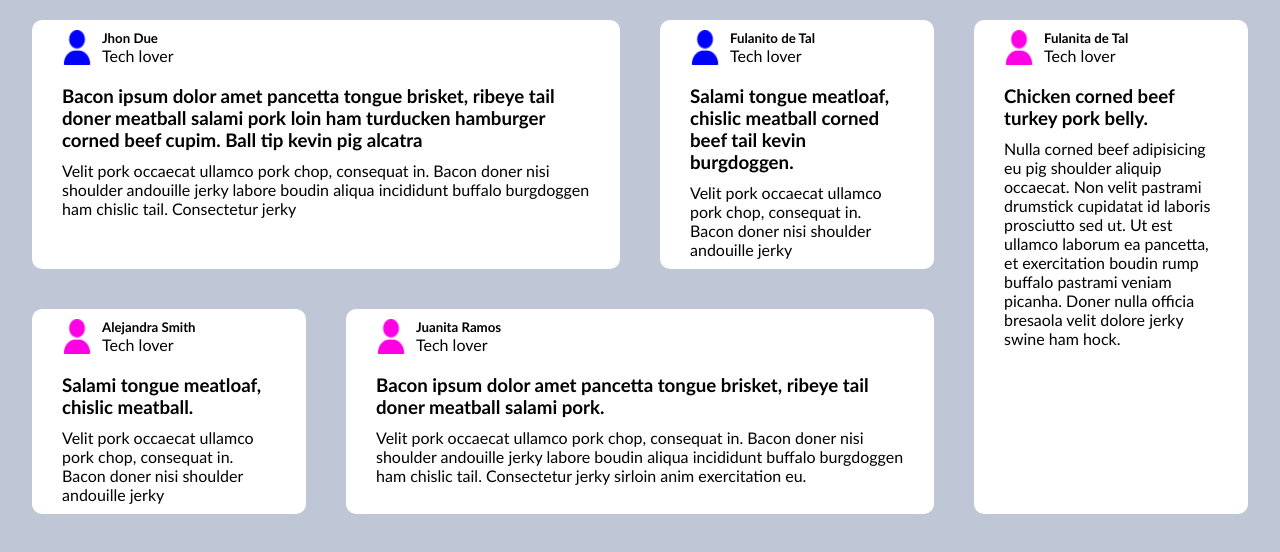
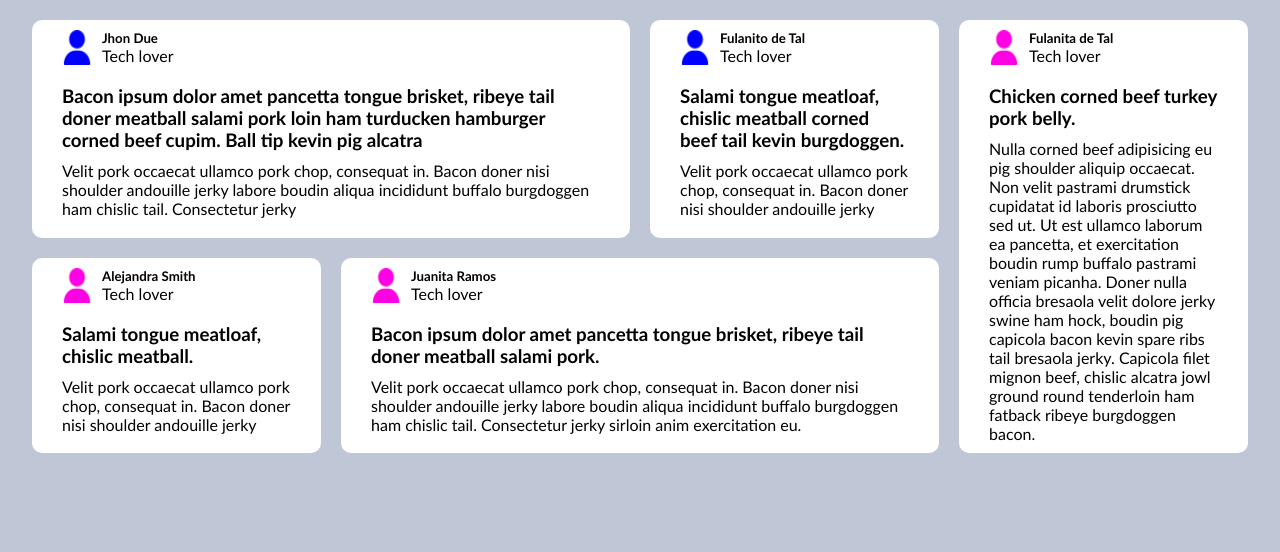
Before and after one commit to DanielAgueroKsquaregroup/Activity6CSSFlexGrid, a plain HTML site: page index.html in a window 1280 px wide. Drawn offline with Linux system fonts and the light colour scheme.

Commit message:
Stetic styles fixed

```diff
--- a/css/style.css
+++ b/css/style.css
@@ -22,7 +22,7 @@ h3{
     display: grid;
     grid-template-columns: repeat(4, 1fr);
     margin: 0 auto;
-    gap: 40px;
+    gap: 20px;
     margin-top: 20px;
 }
 
@@ -33,7 +33,7 @@ h3{
     flex-wrap: wrap;
     padding: 10px 30px;
     border-radius: 10px;
-    transition: .1s all ease-in-out;
+    transition: .2s all ease-in-out;
 }
 
 .avatar{
@@ -45,12 +45,12 @@ h3{
 
 .item-a{
     grid-column: 1/3;
-    grid-row: 1/2;
+    grid-row: 1/2; /* THIS STYLE ISN'T NECESSARY, BUT IT'S GOOD TO BE EXPLICIT */
 }
 
 .item-b{
     grid-column: 3/4;
-    grid-row: 1/2;
+    grid-row: 1/2; /* THIS STYLE ISN'T NECESSARY, BUT IT'S GOOD TO BE EXPLICIT */
 }
 
 .item-c{
@@ -60,20 +60,25 @@ h3{
 
 .item-d{
     grid-column: 1/2;
-    grid-row: 2/3;
+    grid-row: 2/3; /* THIS STYLE ISN'T NECESSARY, BUT IT'S GOOD TO BE EXPLICIT */
 }
 
 .item-e{
     grid-column: 2/4;
-    grid-row: 2/3;
+    grid-row: 2/3; /* THIS STYLE ISN'T NECESSARY, BUT IT'S GOOD TO BE EXPLICIT */
 }
 
-.items:hover, .items:hover .avatar{
-    background-color: #0000FF;
-    color: #ffffff;
-    transition: .4s all ease-in-out;
+.items:hover{
+    border: 2px solid #000000;
+    transform: scale(1.04);
 }
 
 .items:hover .avatar img {
     content: url(../img/avatar_hover.png);
 }
+
+.items:hover, .items:hover .avatar{
+    background-color: #5900ff;
+    color: #ffffff;
+    transition: .2s all ease-in-out;
+}
--- a/index.html
+++ b/index.html
@@ -42,7 +42,7 @@
                 </div>
             </div>
             <h3>Chicken corned beef turkey pork belly.</h3>
-            <p>Nulla corned beef adipisicing eu pig shoulder aliquip occaecat. Non velit pastrami drumstick cupidatat id laboris prosciutto sed ut. Ut est ullamco laborum ea pancetta, et exercitation boudin rump buffalo pastrami veniam picanha. Doner nulla officia bresaola velit dolore jerky swine ham hock.</p>
+            <p>Nulla corned beef adipisicing eu pig shoulder aliquip occaecat. Non velit pastrami drumstick cupidatat id laboris prosciutto sed ut. Ut est ullamco laborum ea pancetta, et exercitation boudin rump buffalo pastrami veniam picanha. Doner nulla officia bresaola velit dolore jerky swine ham hock, boudin pig capicola bacon kevin spare ribs tail bresaola jerky. Capicola filet mignon beef, chislic alcatra jowl ground round tenderloin ham fatback ribeye burgdoggen bacon.</p>
         </div>
 
         <div class="item-d items">
```
